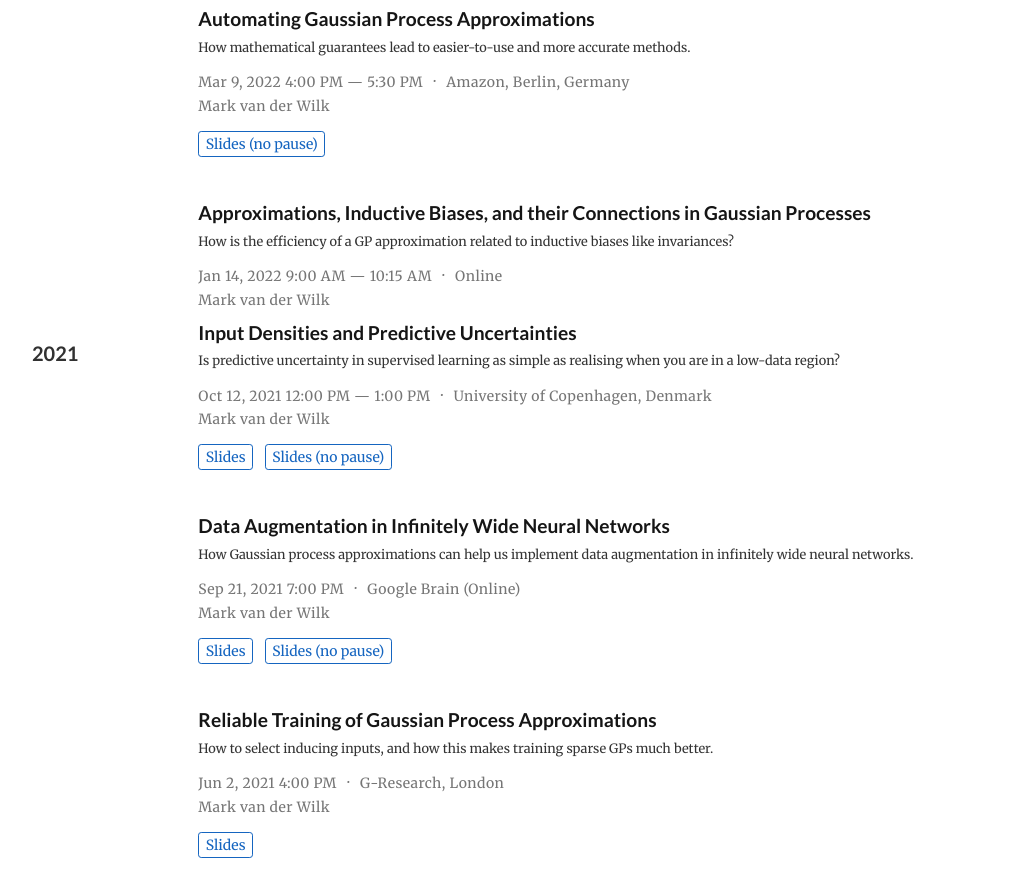
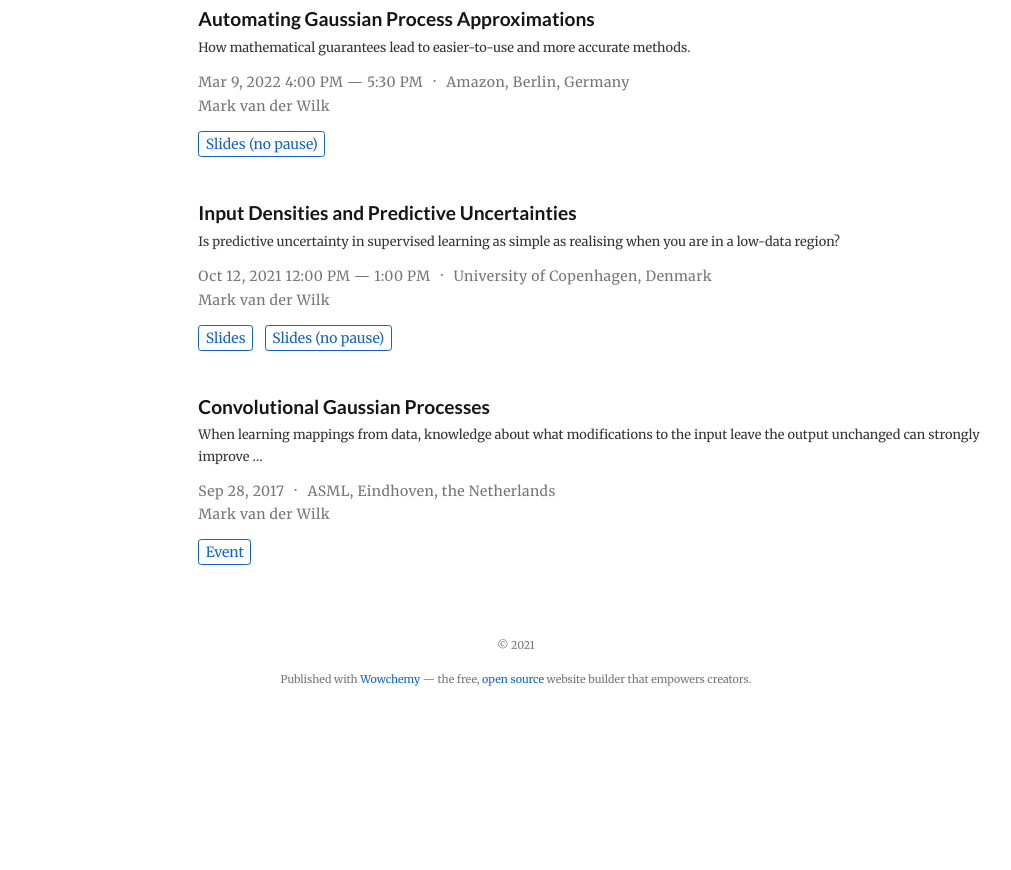
Before and after one commit to RohanVKashyap/RohanVKashyap.github.io, a plain HTML site: page event/index.html in a window 1280 px wide. Shown: the part 734-1604 px from the top of the page, without its empty margins (124-1135 px from the left). After the commit the page ends 1439 px from the top, so only its background shows below. Drawn offline with nearby package versions, Linux system fonts and the light colour scheme; some icons are missing.

Commit message:
Update index.html

```diff
--- a/event/index.html
+++ b/event/index.html
@@ -1231,100 +1231,6 @@
 
 
 
-
-
-
-
-
-
-
-
-
-
-
-
-
-<div class="media stream-item">
-  <div class="media-body">
-
-    <div class="section-subheading article-title mb-0 mt-0">
-      <a href="/talk/approximations-inductive-biases-and-their-connections-in-gaussian-processes/" >Approximations, Inductive Biases, and their Connections in Gaussian Processes</a>
-    </div>
-
-
-    <a href="/talk/approximations-inductive-biases-and-their-connections-in-gaussian-processes/"  class="summary-link">
-      <div class="article-style">
-        How is the efficiency of a GP approximation related to inductive biases like invariances?
-      </div>
-    </a>
-
-
-    <div class="stream-meta article-metadata">
-
-
-      <div>
-        <span>
-          Jan 14, 2022 9:00 AM &mdash; 10:15 AM
-        </span>
-
-        <span class="middot-divider"></span>
-        <span>Online</span>
-
-      </div>
-
-
-
-      <div>
-
-
-  <span >
-      Mark van der Wilk</span>
-      </div>
-
-    </div>
-
-
-
-  </div>
-  <div class="ml-3">
-
-
-  </div>
-</div>
-
-
-
-
-        </div>
-      </div>
-
-      <div class="row" id="talk_list">
-        <div class="col-lg-2">
-          <h3>2021</h3>
-        </div>
-        <div class="col-lg-10">
-
-
-
-
-
-
-
-
-
-
-
-
-
-
-
-
-
-
-
-
-
-
 <div class="media stream-item">
   <div class="media-body">
 
@@ -1431,246 +1337,6 @@
 
   </div>
 </div>
-
-
-
-
-
-
-
-
-
-
-
-
-
-
-
-
-
-
-
-
-
-
-
-<div class="media stream-item">
-  <div class="media-body">
-
-    <div class="section-subheading article-title mb-0 mt-0">
-      <a href="/talk/data-augmentation-in-infinitely-wide-neural-networks/" >Data Augmentation in Infinitely Wide Neural Networks</a>
-    </div>
-
-
-    <a href="/talk/data-augmentation-in-infinitely-wide-neural-networks/"  class="summary-link">
-      <div class="article-style">
-        How Gaussian process approximations can help us implement data augmentation in infinitely wide neural networks.
-      </div>
-    </a>
-
-
-    <div class="stream-meta article-metadata">
-
-
-      <div>
-        <span>
-          Sep 21, 2021 7:00 PM
-        </span>
-
-        <span class="middot-divider"></span>
-        <span>Google Brain (Online)</span>
-
-      </div>
-
-
-
-      <div>
-
-
-  <span >
-      Mark van der Wilk</span>
-      </div>
-
-    </div>
-
-
-    <div class="btn-links">
-
-
-
-
-
-
-
-
-
-
-
-
-
-
-
-
-
-
-
-
-
-
-
-
-
-
-
-<a class="btn btn-outline-primary btn-page-header btn-sm" href="/talk-slides/googlebrain-gp-2021-slides.pdf" target="_blank" rel="noopener">
-  Slides
-</a>
-
-
-
-
-
-
-
-
-
-
-
-
-
-
-
-
-
-
-
-
-  <a class="btn btn-outline-primary btn-page-header btn-sm" href="/talk-slides/googlebrain-gp-2021-handout.pdf" >
-
-    Slides (no pause)
-  </a>
-
-
-    </div>
-
-
-  </div>
-  <div class="ml-3">
-
-
-  </div>
-</div>
-
-
-
-
-
-
-
-
-
-
-
-
-
-
-
-
-
-
-
-
-
-
-
-<div class="media stream-item">
-  <div class="media-body">
-
-    <div class="section-subheading article-title mb-0 mt-0">
-      <a href="/talk/reliable-training-of-gaussian-process-approximations/" >Reliable Training of Gaussian Process Approximations</a>
-    </div>
-
-
-    <a href="/talk/reliable-training-of-gaussian-process-approximations/"  class="summary-link">
-      <div class="article-style">
-        How to select inducing inputs, and how this makes training sparse GPs much better.
-      </div>
-    </a>
-
-
-    <div class="stream-meta article-metadata">
-
-
-      <div>
-        <span>
-          Jun 2, 2021 4:00 PM
-        </span>
-
-        <span class="middot-divider"></span>
-        <span>G-Research, London</span>
-
-      </div>
-
-
-
-      <div>
-
-
-  <span >
-      Mark van der Wilk</span>
-      </div>
-
-    </div>
-
-
-    <div class="btn-links">
-
-
-
-
-
-
-
-
-
-
-
-
-
-
-
-
-
-
-
-
-
-
-
-
-
-
-
-<a class="btn btn-outline-primary btn-page-header btn-sm" href="/talk-slides/gresearch-talk.pdf" target="_blank" rel="noopener">
-  Slides
-</a>
-
-
-
-
-
-
-
-    </div>
-
-
-  </div>
-  <div class="ml-3">
-
-
-  </div>
-</div>
-
 
 
 
```
